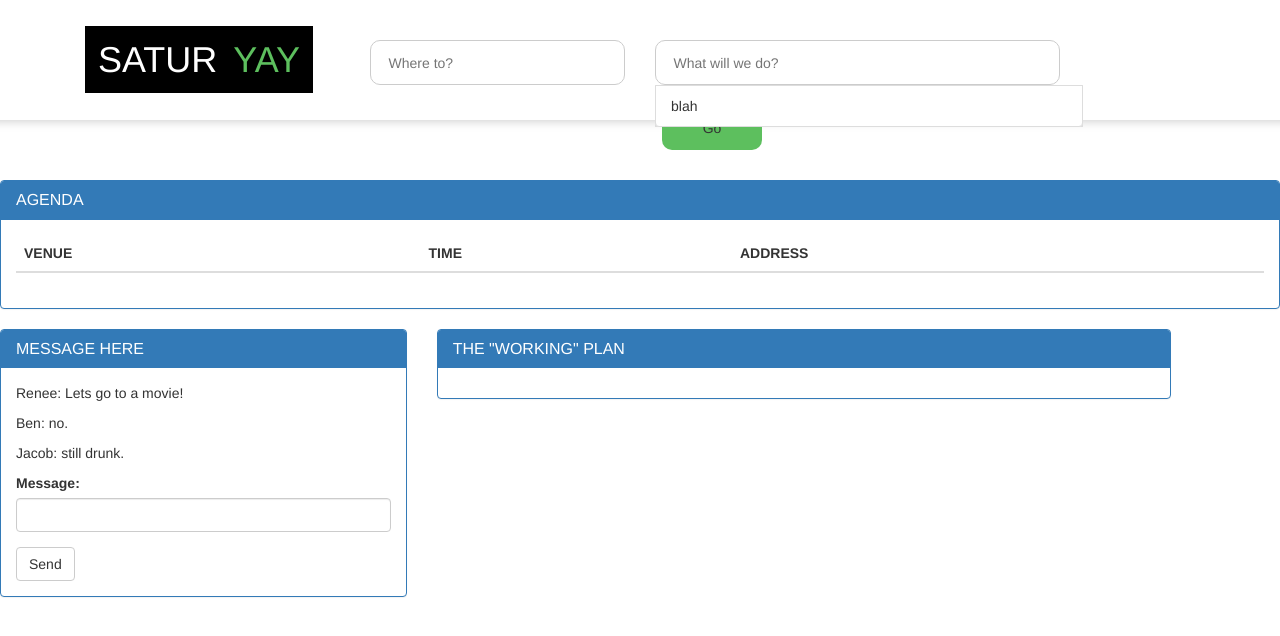
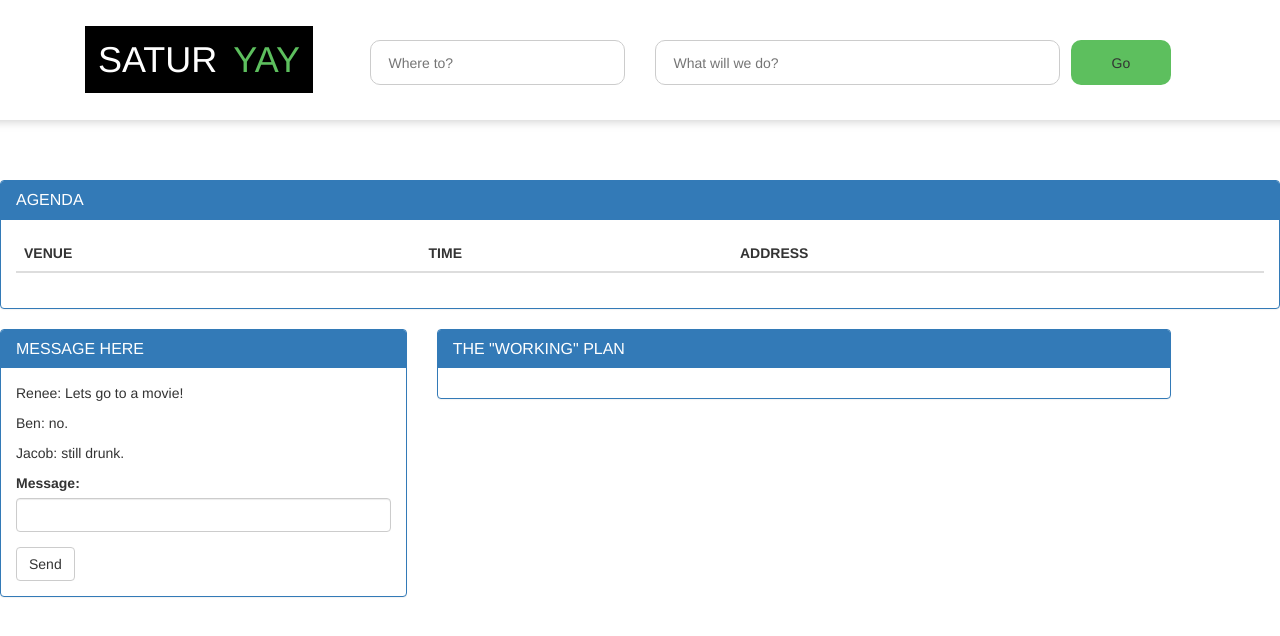
Before and after one commit to JacobAlli/saturYAY, a plain HTML site: page index.html in a window 1280 px wide. Drawn offline with nearby package versions, Linux system fonts and the light colour scheme; some packages are replaced by stand-ins of ours.

Commit message:
sljdfklasjd

```diff
--- a/assets/js/app.js
+++ b/assets/js/app.js
@@ -270,6 +270,7 @@
     var autocomplete = new google.maps.places.Autocomplete(input);
   };
 
+var push;
 
 
 
--- a/index.html
+++ b/index.html
@@ -29,12 +29,6 @@
 			</div>
 			<div class="col-md-6">
 				<input id ="activity-input" class="header-input2" type="text" placeholder="    What will we do?">
-				<ul class="list-group" id="result">
-					<li style="position: absolute; width: 75%; cursor: pointer; overflow-y: auto; max-height: 400px; box-sizing: border-box; z-index: 1001" class="list-group-item">blah</li>
-					<li style="position: absolute; width: 75%; cursor: pointer; overflow-y: auto; max-height: 400px; box-sizing: border-box; z-index: 1001" class="list-group-item">blah</li>
-					<li style="position: absolute; width: 75%; cursor: pointer; overflow-y: auto; max-height: 400px; box-sizing: border-box; z-index: 1001" class="list-group-item">blah</li>
-					<li style="position: absolute; width: 75%; cursor: pointer; overflow-y: auto; max-height: 400px; box-sizing: border-box; z-index: 1001" class="list-group-item">blah</li>
-				</ul>
 				<button id="add-activity" class="header-btn">Go</button>
 			</div>
 
```
Also changed, not shown: 2 other files.
